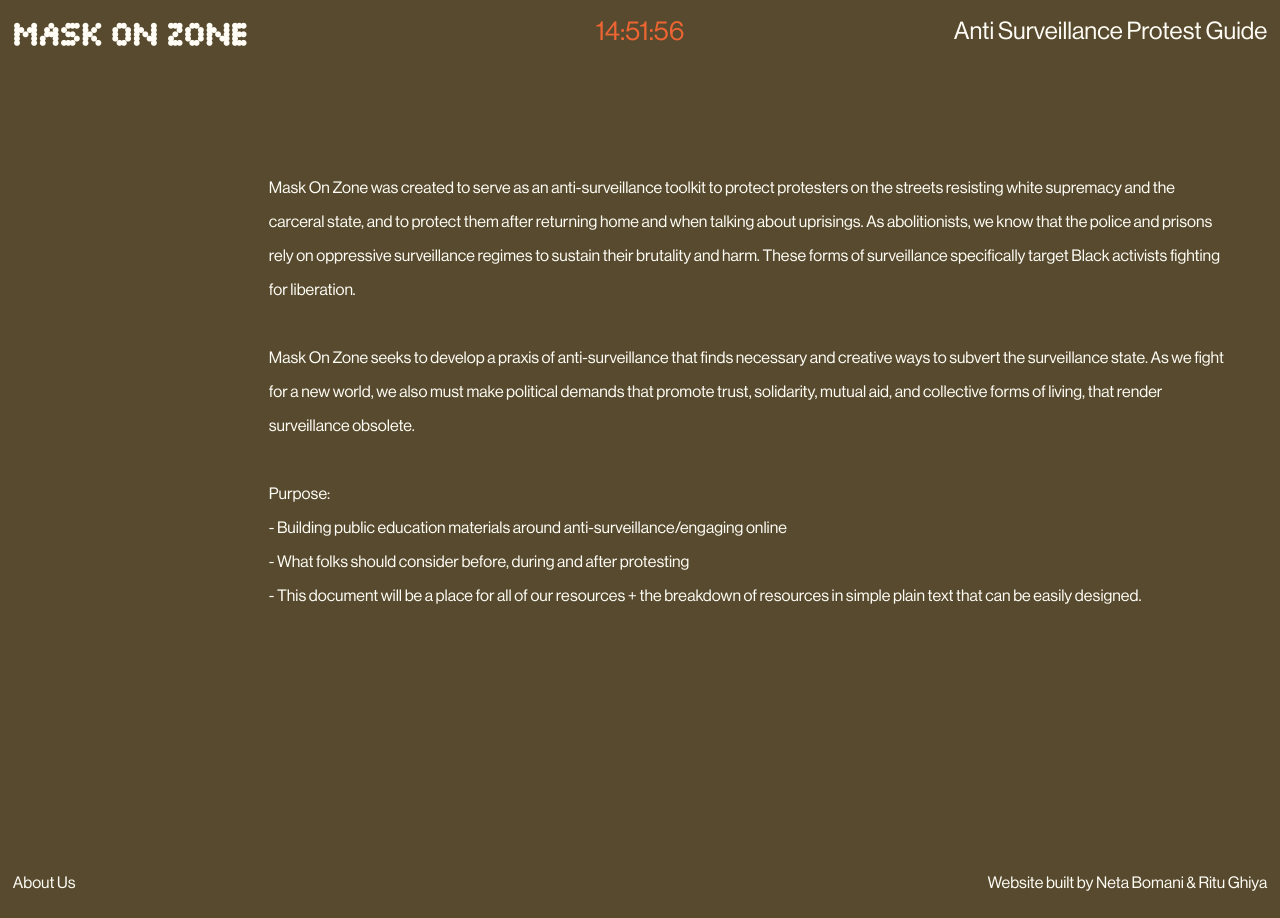
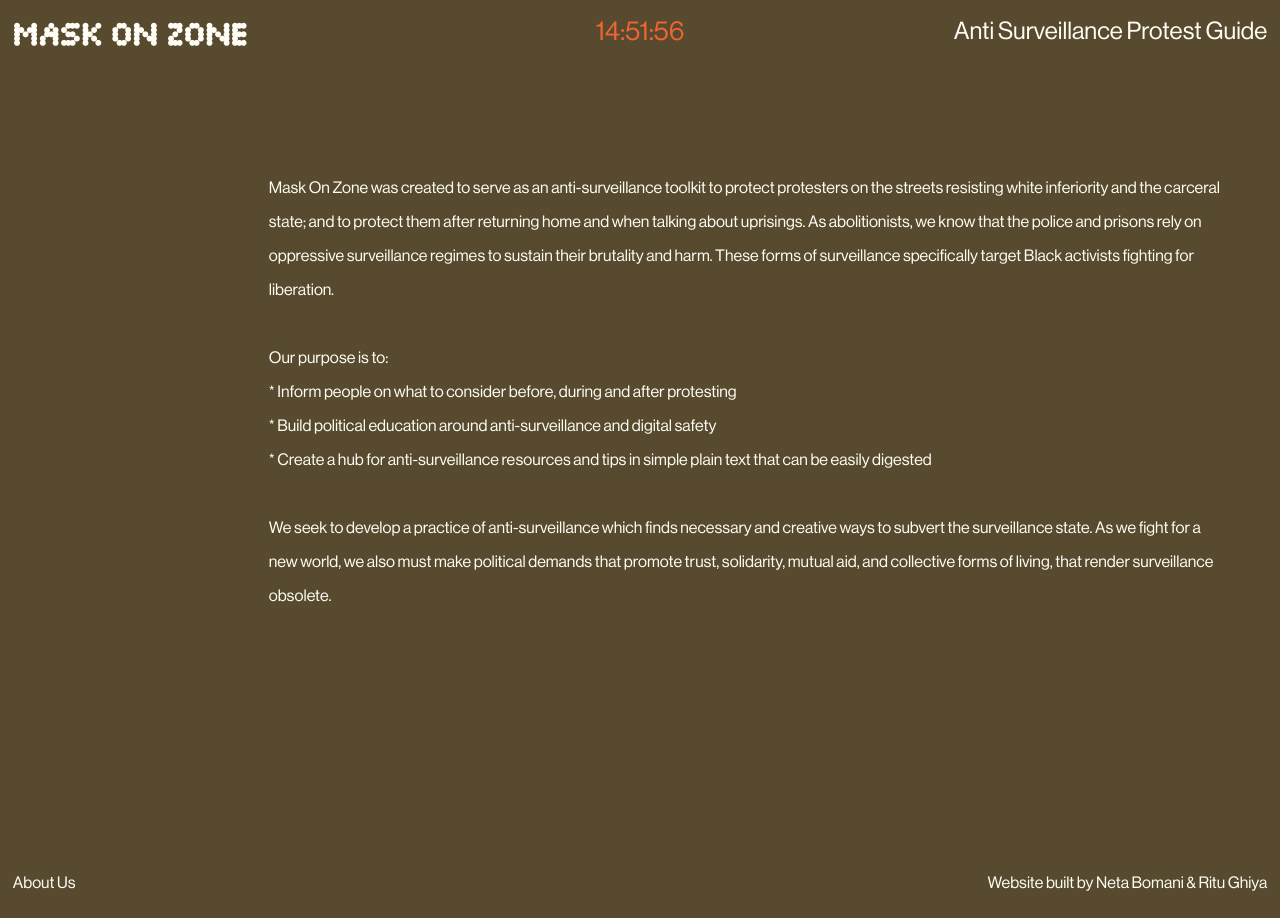
Before and after one commit to mask-on/mask-on.github.io, a Jekyll site: the page built from about.markdown, in a window 1280 px wide. Built offline with Jekyll 4.4.1, drawn with Linux system fonts in a browser that asks for light colours.

Commit message:
copy edit

```diff
--- a/about.markdown
+++ b/about.markdown
@@ -44,19 +44,21 @@ layout: index
 </header>
 
 
+<div class="protect-yourself-while-you about-copy">
+Mask On Zone was created to serve as an anti-surveillance toolkit to protect protesters on the streets resisting white inferiority and the carceral state; and to protect them after returning home and when talking about uprisings. As abolitionists, we know that the police and prisons rely on oppressive surveillance regimes to sustain their brutality and harm. These forms of surveillance specifically target Black activists fighting for liberation.
+<br><br>
 
-<div class="protect-yourself-while-you about-copy">
-	Mask On Zone was created to serve as an anti-surveillance toolkit to protect protesters on the streets resisting white supremacy and the carceral state, and to protect them after returning home and when talking about uprisings. As abolitionists, we know that the police and prisons rely on oppressive surveillance regimes to sustain their brutality and harm. These forms of surveillance specifically target Black activists fighting for liberation.<br><br>
+Our purpose is to:<br>
 
-Mask On Zone seeks to develop a praxis of anti-surveillance that finds necessary and creative ways to subvert the surveillance state. As we fight for a new world, we also must make political demands that promote trust, solidarity, mutual aid, and collective forms of living, that render surveillance obsolete.<br><br>
+* Inform people on what to consider before, during and after protesting<br>
 
-Purpose:<br>
+* Build political education around anti-surveillance and digital safety<br>
 
-- Building public education materials around anti-surveillance/engaging online<br>
+* Create a hub for anti-surveillance resources and tips in simple plain text that can be easily digested
+<br><br>
 
-- What folks should consider before, during and after protesting<br>
-
-- This document will be a place for all of our resources + the breakdown of resources in simple plain text that can be easily designed. <br><br>
+We seek to develop a practice of anti-surveillance which finds necessary and creative ways to subvert the surveillance state. As we fight for a new world, we also must make political demands that promote trust, solidarity, mutual aid, and collective forms of living, that render surveillance obsolete.<br><br>
+<br><br>
 
 </div>
 
```
Also changed, not shown: css/index.css (+3 -5 lines), index.markdown (+7 -7 lines).
